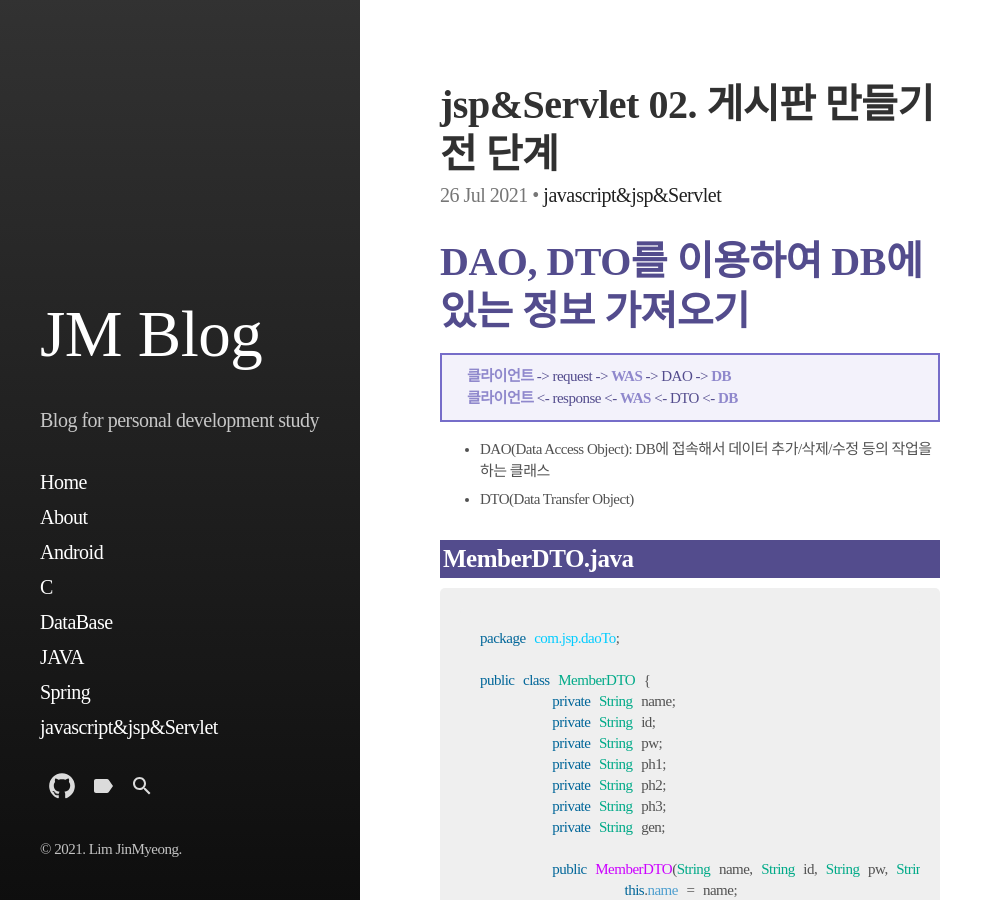
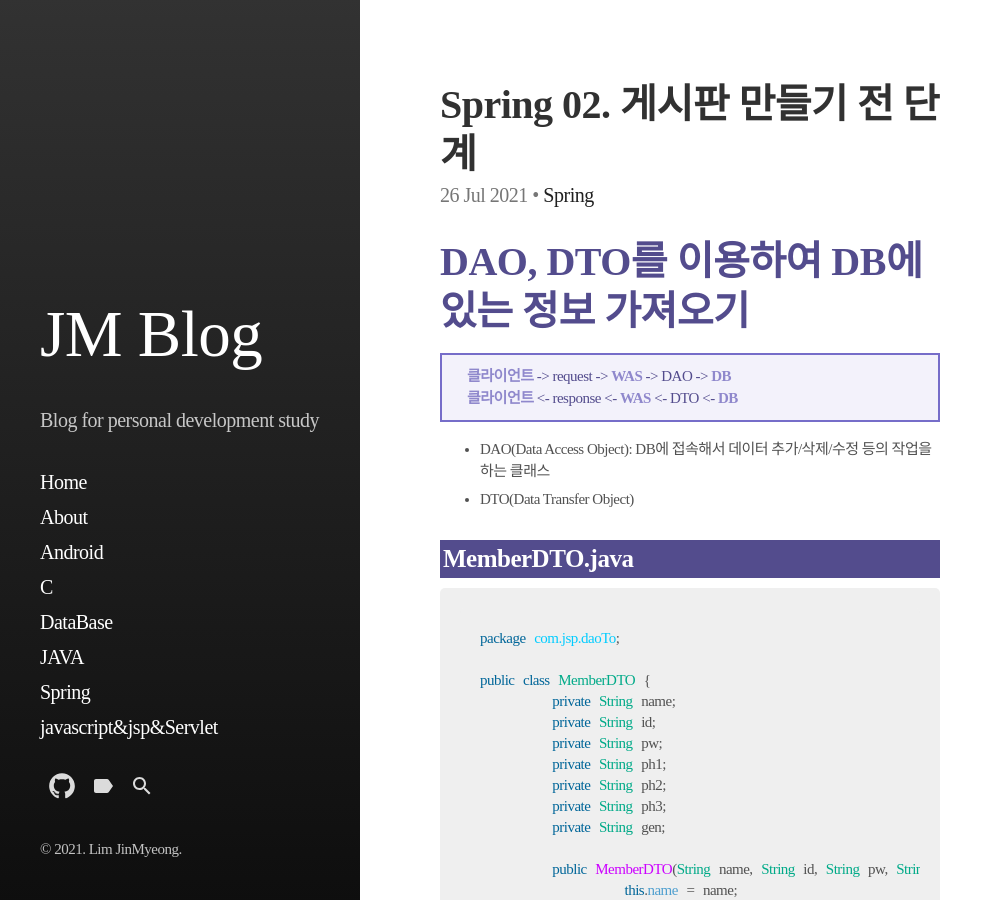
Before and after one commit to jm456789/jm456789.github.io, a Jekyll site: the page built from _posts/2021-07-26-spring-board.md, in a window 1280 px wide and 900 px high. Shown: the whole window, without its empty margins (0-1003 px from the left). Built offline with Jekyll 4.4.1, drawn with Linux system fonts in a browser that asks for light colours; some web fonts are replaced.

Commit message:
Update and rename 2021-07-26-JSP-board.md to 2021-07-26-spring-board.md

```diff
--- a/_posts/2021-07-26-JSP-board.md
+++ b/_posts/2021-07-26-spring-board.md
@@ -1,13 +1,13 @@
 ---
 layout: post
 
-title: "jsp&Servlet 02. 게시판 만들기 전 단계"
+title: "Spring 02. 게시판 만들기 전 단계"
 excerpt: ""
 
 categories:
-  - javascript&jsp&Servlet
+  - Spring
 tags:
-  - [jsp, Servlet, SQL]
+  - [Spring]
 
 toc: true
 toc_sticky: true
```
